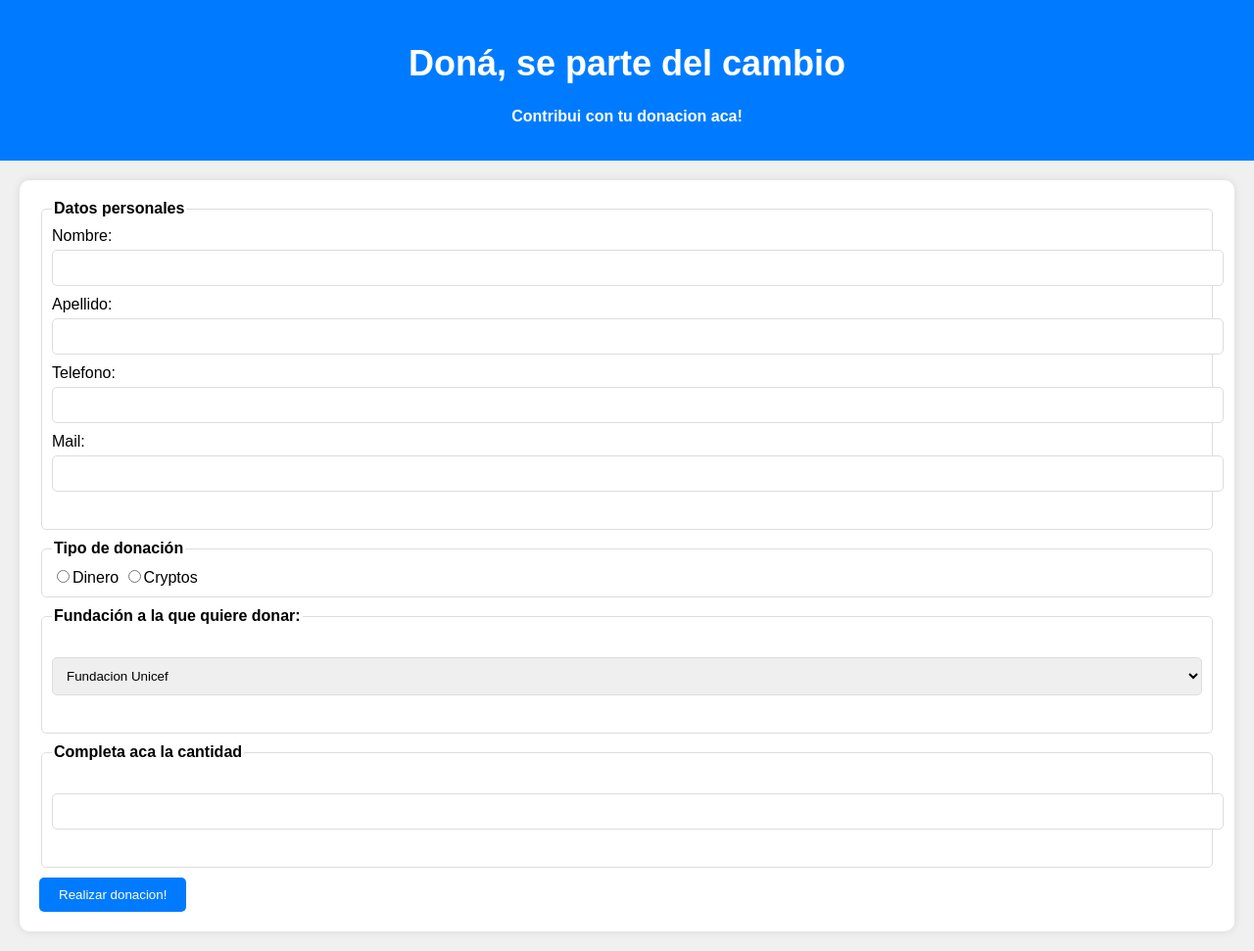
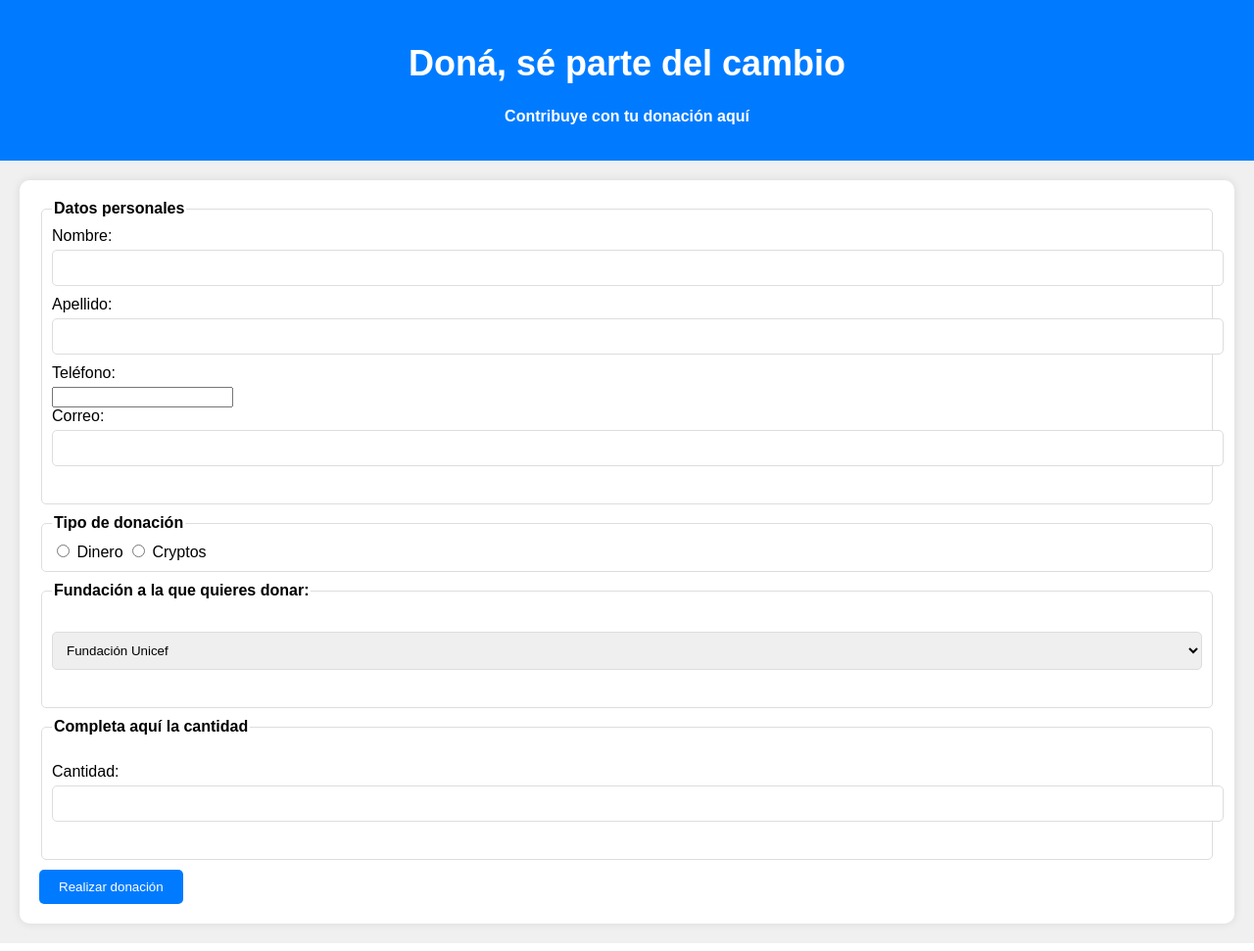
Before and after one commit to DelfinaConca/Trabajo_Practico_PW, a Flask app: template templates/formulario.html in a window 1280 px wide. Shown: the whole page at 98% size. Run offline with Flask 3, Linux system fonts and the light colour scheme; the template is opened without the code that fills it, so the values that code supplies are empty.

Commit message:
cambios en fundaciones y otras correciones

```diff
--- a/app.py
+++ b/app.py
@@ -84,7 +84,7 @@ def get_or_update_politicas_de_privacidad():
 def getdonaciones():
     return jsonify ({'donaciones': donaciones})
 
-@app.route('/form', methods=['GET', 'POST'])
+@app.route('/formulario', methods=['GET', 'POST'])
 def mostrar_formulario():
     if request.method == 'POST':
         nombre = request.form['nombre']
--- a/templates/como-donar.html
+++ b/templates/como-donar.html
@@ -28,7 +28,7 @@
     <ol>
       <li>Presione en el formulario que se encuentra en la pagina principal o entre desde <a href="formulario.html" target="_blank">aqui</a>.</li>
       <li>Rellene el formulario con su información personal.</li>
-      <li>Seleccione el monto que desea donar y elija un método de pago (tarjeta de crédito, PayPal, Cripto, etc).</li>
+      <li>Seleccione el monto que desea donar, elija un método de pago (tarjeta de crédito, PayPal, Cripto, etc) y a la fundación a la que desea que se destine el aporte.</li>
       <li>Haga clic en el botón "Donar" para finalizar la transacción.</li>
     </ol>
 
--- a/templates/formulario.html
+++ b/templates/formulario.html
@@ -3,9 +3,8 @@
 <head>
     <meta charset="UTF-8">
     <meta name="viewport" content="width=device-width, initial-scale=1.0">
-
-    <link rel="stylesheet" href="../static/formulario.css">
-    <title>Pagina oficial de donaciones - Realiza tu donacion </title>
+    <link rel="stylesheet" href="formulario.css">
+    <title>Pagina oficial de donaciones - Realiza tu donacion</title>
 
     <script>
         function mostrarOpciones() {
@@ -22,6 +21,7 @@
                 opcionesDinero.style.display = "none";
                 opcionesCryptos.style.display = "block";
                 opcionesDivisa.style.display = "none";
+                obtenerPrecioBitcoin(); // Llama a la función para obtener el precio de Bitcoin
             } else {
                 opcionesDinero.style.display = "none";
                 opcionesCryptos.style.display = "none";
@@ -29,103 +29,13 @@
             }
         }
 
-        function mostrarMensaje() {
-            var seleccionDivisa = document.querySelector('input[name="opciones-dinero"]:checked');
-
-            if (seleccionDivisa) {
-                var tipoPago = document.querySelectorAll('input[name="tipop"]');
-                var tarjetaSelect = document.getElementById('tarjeta');
-                var comentarios = document.querySelector('textarea[name="comentario"]').value;
-
-
-                var tipoPagoSeleccionado;
-                for (var i = 0; i < tipoPago.length; i++) {
-                    if (tipoPago[i].checked) {
-                        tipoPagoSeleccionado = tipoPago[i].value;
-                        break;
-                    }
-                }
-
-                var tarjetaSeleccionada = tarjetaSelect.value;
-
-
-                var mensaje = "Te redirigiremos a otra página para que realices tu pago online.";
-                alert(mensaje);
-
-            }
-        }
-    </script>
-</head>
-
-<body>
-
-
-    <header>
-        <h1>Doná, se parte del cambio </h1>
-        <p style="font-weight: bold;">Contribui con tu donacion aca!</p>
-        <form action="realizado.html"></form>
-    </header>
-
-
-
-    <section>
-        <form method="POST" action="/form">
-            <fieldset>
-                <legend> Datos personales</legend>
-                <label for="nombre">
-                    Nombre:
-                </label>
-                <input type="text" name="nombre" tabindex="1">
-
-                <br>
-                <label for="apellido"> Apellido:</label>
-                <input type="text" name="apellido" tabindex="2">
-
-                <br>
-                <label for="tel">Telefono:</label>
-                <input type="number" name="tel" tabindex="3">
-
-                <br>
-                <label for="mail">Mail:</label>
-                <input type="email" name="mail" tabindex="4">
-
-                <br>
-                <br>
-
-
-
-
-            </fieldset>
-
-
-            <div>
-
-                <fieldset>
-                    <legend>Tipo de donación</legend>
-        <input type="radio" name="variedad" value="dinero" onclick="mostrarOpciones()">Dinero
-        <input type="radio" name="variedad" value="cryptos" onclick="mostrarOpciones()">Cryptos
-        <br>
-        <div id="opciones-dinero" style="display: none;">
-            <p>Selecciona una opción:</p>
-            <input type="radio" name="opcionesDinero" value="dolares">Dólares
-            <input type="radio" name="opcionesDinero" value="pesos">Pesos Argentinos
-        </div>
-        <div id="opciones-cryptos" style="display: none;">
-            <div>
-                <div id="crypto-data">
-                </div>
-
-                <script>
+        function obtenerPrecioBitcoin() {
             const apiUrl = 'https://api.coingecko.com/api/v3/simple/price?ids=bitcoin&vs_currencies=usd';
-
-                    <!--esta es la api de terceros-->
-
 
             fetch(apiUrl)
                 .then(response => response.json())
                 .then(data => {
                     const bitcoinPrice = data.bitcoin.usd;
-
                     document.getElementById('crypto-data').innerHTML = `
                         <h2>Precio de Bitcoin (USD): $${bitcoinPrice}</h2>`;
                 })
@@ -133,70 +43,98 @@
                     console.error('Error al obtener datos de la API:', error);
                     document.getElementById('crypto-data').textContent = 'Error al cargar datos de criptomonedas';
                 });
+        }
     </script>
-
+</head>
+<body>
+    <header>
+        <h1>Doná, sé parte del cambio</h1>
+        <p style="font-weight: bold;">Contribuye con tu donación aquí</p>
+        <form action="realizado.html"></form>
+    </header>
+    <section>
+        <form method="POST" action="/formulario">
+            <fieldset>
+                <legend> Datos personales</legend>
+                <label for="nombre">Nombre:</label>
+                <input type="text" name="nombre" tabindex="1" required>
+                <br>
+                <label for="apellido">Apellido:</label>
+                <input type="text" name="apellido" tabindex="2" required>
+                <br>
+                <label for="tel">Teléfono:</label>
+                <input type="tel" name="tel" tabindex="3" required>
+                <br>
+                <label for="mail">Correo:</label>
+                <input type="email" name="mail" tabindex="4" required>
+                <br>
+                <br>
+            </fieldset>
+            <div>
+                <fieldset>
+                    <legend>Tipo de donación</legend>
+                    <input type="radio" name="variedad" value="dinero" onclick="mostrarOpciones()" required> Dinero
+                    <input type="radio" name="variedad" value="cryptos" onclick="mostrarOpciones()" required> Cryptos
+                    <br>
+                    <div id="opciones-dinero" style="display: none;">
+                        <p>Selecciona una opción:</p>
+                        <input type="radio" name="opcionesDinero" value="dolares" required> Dólares
+                        <input type="radio" name="opcionesDinero" value="pesos" required> Pesos Argentinos
+                    </div>
+                    <div id="opciones-cryptos" style="display: none;">
+                        <div>
+                            <div id="crypto-data">
+                            </div>
+                            <button onclick="obtenerPrecioBitcoin()">Obtener precio de Bitcoin</button>
                         </div>
                         <p>Selecciona una criptomoneda:</p>
-            <input type="radio" name="opcionesCryptos" value="bitcoin">Bitcoin
-            <input type="radio" name="opcionesCryptos" value="ethereum">Ethereum
-            <input type="radio" name="opcionesCryptos" value="cardano">Cardano
-            <input type="radio" name="opcionesCryptos" value="tether">Tether
-            <input type="radio" name="opcionesCryptos" value="dogecoin">Dogecoin
+                        <input type="radio" name="opcionesCryptos" value="bitcoin" required> Bitcoin
+                        <input type="radio" name="opcionesCryptos" value="ethereum" required> Ethereum
+                        <input type="radio" name="opcionesCryptos" value="cardano" required> Cardano
+                        <input type="radio" name="opcionesCryptos" value="tether" required> Tether
+                        <input type="radio" name="opcionesCryptos" value="dogecoin" required> Dogecoin
                     </div>
                     <div id="opciones-divisa" style="display: none;">
                         <br>
                         <label for="tipopago">Tipo Pago:</label>
-            <input type="radio" name="tipop">Debito
-            <input type="radio" name="tipop">Credito
+                        <input type="radio" name="tipop" value="debito" required> Débito
+                        <input type="radio" name="tipop" value="credito" required> Crédito
                         <br>
                         <label for="tarjeta">Tarjeta:</label>
-            <select name="tarjeta" id="tarjeta">
+                        <select name="tarjeta" id="tarjeta" required>
                             <option value="amex">Amex</option>
                             <option value="visa" selected>Visa</option>
                             <option value="master">Master</option>
                         </select>
                         <br>
                         <label for="comentario">Comentarios:</label>
-            <textarea name="comentario" id="" cols="15" rows="10" maxlength="255"></textarea>
+                        <textarea name="comentario" id="comentario" cols="15" rows="10" maxlength="255"></textarea>
                         <br>
                     </div>
                 </fieldset>
-
             </div>
-
             <fieldset>
-                <legend> Fundación a la que quiere donar: </legend>
-
+                <legend>Fundación a la que quieres donar:</legend>
                 <br>
                 <label for="fundacion"></label>
                 <select id="fundacion" name="elemento">
-                    <option value="opcion1">Fundacion Unicef</option>
-                    <option value="opcion1">Fundacion Caritas</option>
-                    <option value="opcion1">Fundacion Techo</option>
+                    <option value="opcion1">Fundación Unicef</option>
+                    <option value="opcion2">Fundación Caritas</option>
+                    <option value="opcion3">Fundación Techo</option>
                 </select>
-
                 <br>
                 <br>
-
             </fieldset>
             <fieldset>
-                <legend> Completa aca la cantidad</legend>
-
+                <legend>Completa aquí la cantidad</legend>
                 <br>
-                <label for="cantidad"></label>
-                <input type="number" name="cantidad" min="0"  step="0.01">
-
+                <label for="cantidad">Cantidad:</label>
+                <input type="number" name="cantidad" min="0" step="0.01" required>
                 <br>
                 <br>
-
             </fieldset>
-
-            <input type="submit" value="Realizar donacion!">
-
+            <input type="submit" value="Realizar donación">
         </form>
-
     </section>
-
-
 </body>
 </html>
--- a/templates/home.html
+++ b/templates/home.html
@@ -28,7 +28,7 @@
         <h2>La Importancia de Donar: Contribuyendo al Bienestar común </h2>
         <p>
 
-<img src="imagenes/accion-social.webp" alt="Imagen Accion Social" width="350" class="imagen-derecha">
+<img src="../imagenes/accion-social.webp" alt="Imagen Accion Social" width="350" class="imagen-derecha">
 
 <br>
 
@@ -64,7 +64,7 @@ La donación de dinero y bienes es un acto de generosidad que desempeña un pape
 
 En resumen, donar dinero y bienes es una práctica que trasciende fronteras y culturas, generando un impacto positivo en las vidas de las personas y en la sociedad en su conjunto. Cada contribución, sin importar su tamaño, tiene el potencial de marcar la diferencia. Al adoptar la filantropía como parte de nuestra vida, colaboramos en la construcción de un mundo más compasivo y justo, donde todos tengan la oportunidad de prosperar. La importancia de donar no puede ser subestimada, ya que su influencia se siente a nivel local, nacional y global.
 
-<img src="imagenes/manos.png" alt="Solidaridad" width="150" class="imagen-derecha">
+<img src="../imagenes/manos.png" alt="Solidaridad" width="150" class="imagen-derecha">
 
     <br>
 
--- a/templates/quienes-somos.html
+++ b/templates/quienes-somos.html
@@ -26,7 +26,7 @@
 
         <h3>¿Quiénes Somos?</h3>
 
-        En Donaciones en Línea, somos una organización sin fines de lucro comprometida con la causa de mejorar la vida de las personas y comunidades más vulnerables. Nuestra pasión es brindar apoyo y esperanza a aquellos que enfrentan desafíos en sus vidas.
+        En Donaciones en Línea, somos una organización sin fines de lucro comprometida con la causa de mejorar la vida de las personas y comunidades más vulnerables mediante la posibilidad de poder colaborar con Unicef, Caritas y Techo ya sea con dinero o criptomonedas. Nuestra pasión es brindar apoyo y esperanza a aquellos que enfrentan desafíos en sus vidas.
 
         <h4>Nuestra Misión </h4>
 
--- a/templates/sponsors.html
+++ b/templates/sponsors.html
@@ -25,12 +25,12 @@
   <section class="sponsors">
     <h2>Nuestros Sponsors</h2>
     <div class="sponsor">
-      <img src="imagenes/logo-ucema.png" alt="Sponsor 1">
+      <img src="../imagenes/logo-ucema.png" alt="Sponsor 1">
       <p>Agradecemos a la Universidad del CEMA por el apoyo en este proyecto.</p>
     </div>
 
     <div class="sponsor">
-      <img src="imagenes/logo-meli.png" alt="Sponsor 2">
+      <img src="../imagenes/logo-meli.png" alt="Sponsor 2">
       <p>Y a Mercado Libre por patrocinar nuestra manera de ayudar al mundo.</p>
     </div>
   </section>
```
Also changed, not shown: static/fundaciones.css (+49 -0 lines), static/home.css (+8 -3 lines), templates/fundaciones.html (+11 -6 lines), imagenes/accion-social.webp (renamed from templates/imagenes/accion-social.webp), imagenes/logo-meli.png (renamed from templates/imagenes/logo-meli.png), imagenes/logo-ucema.png (renamed from templates/imagenes/logo-ucema.png), imagenes/manos.png (renamed from templates/imagenes/manos.png). Lines whose indentation alone changed are shown as unchanged.
